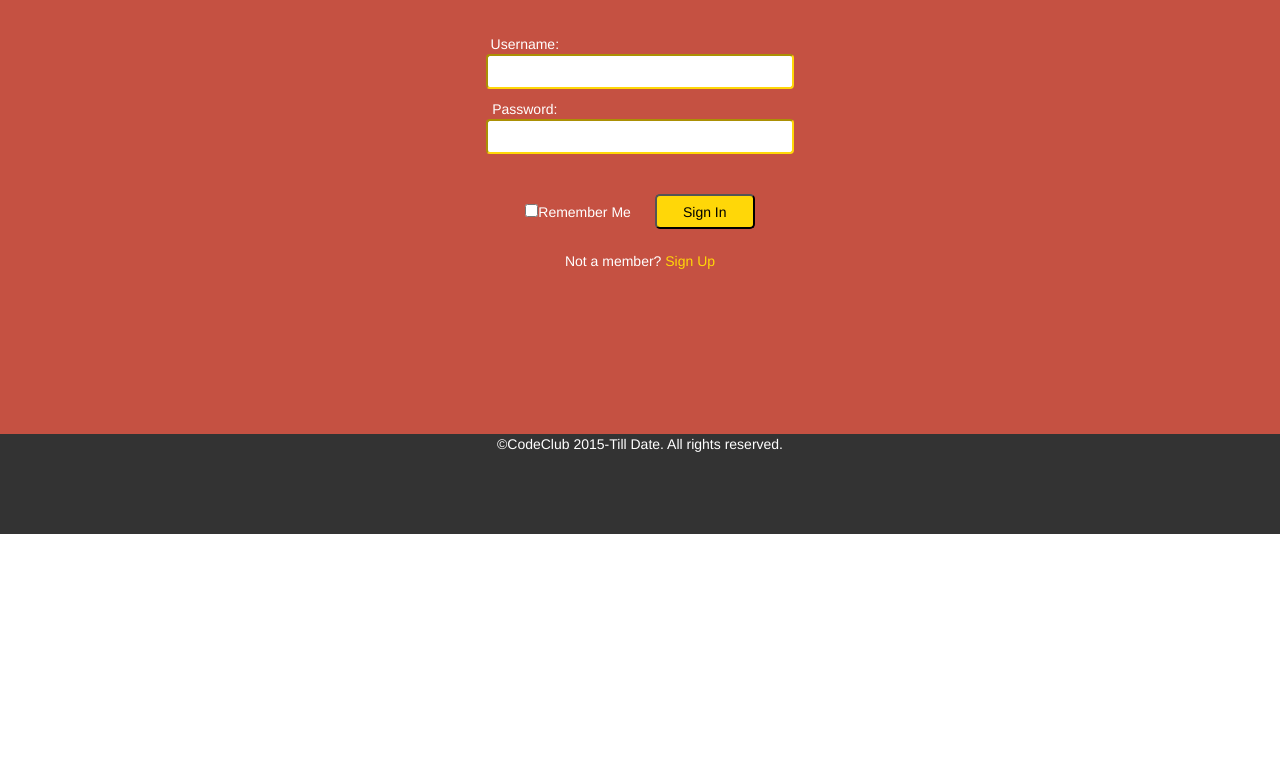
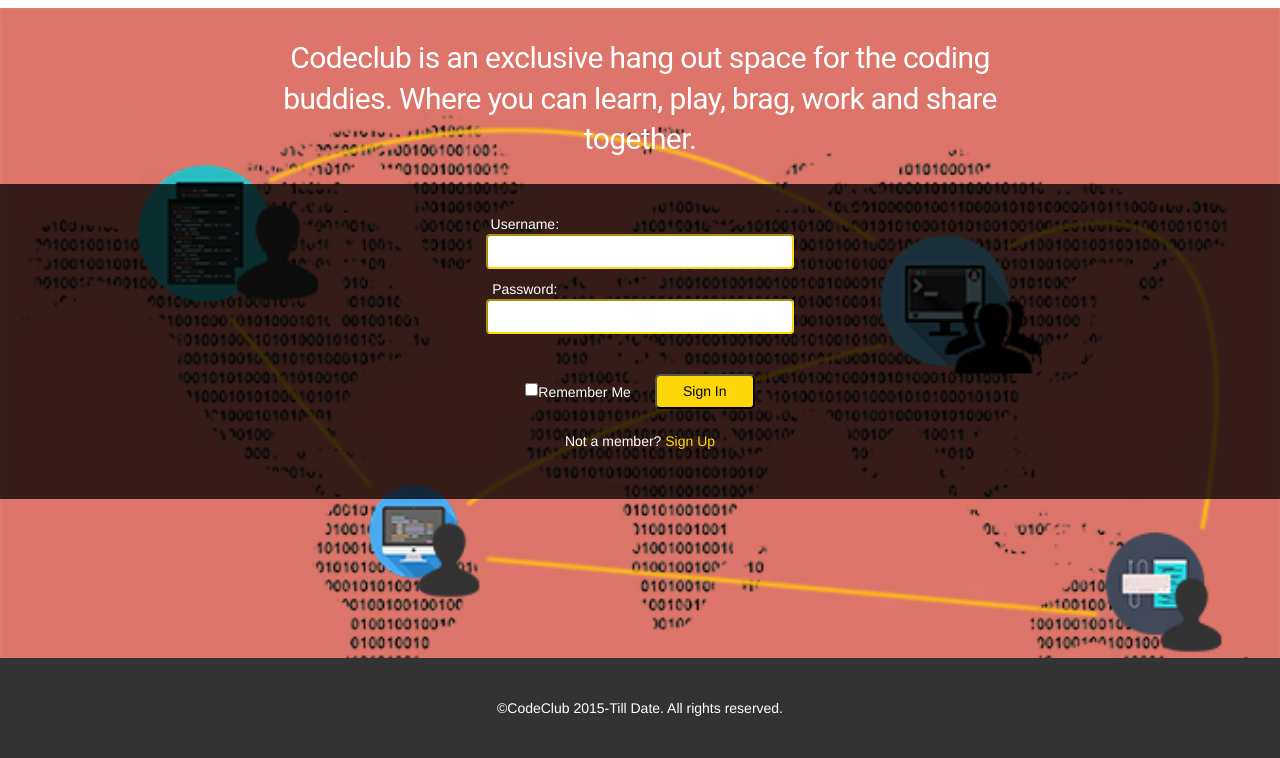
Before and after one commit to evilc0des/codeclub, a website: page index.html in a window 1280 px wide. Shown: the part 120-878 px from the top of the page. Before the commit the page ends 800 px from the top, so only its background shows below. Drawn offline with nearby package versions, Linux system fonts and the light colour scheme.

Commit message:
Login page ver0.1

```diff
--- a/css/index.css
+++ b/css/index.css
@@ -2,14 +2,28 @@
 
 .content
 {
-	height: 450px;
-	background-color:#C55142;
+	height: 650px;
+	background:url(../assets/Bg.jpg);
+	background-repeat:no-repeat;
+	background-size:cover;
+	text-align:center;
+}
+
+.hero-text
+{
+	width: 60%;
+	margin-left:20%;
+	padding-top: 30px;
+	font-size:30px;
+	color:white;
 	text-align:center;
 }
 
 .login-form
 {
-	padding-top: 50px;
+	padding-top: 30px;
+	padding-bottom:30px;
+	background-color:rgba(0,0,0,0.76);
 	color:white;
 }
 
@@ -59,4 +73,5 @@ footer
 	height: 100px;
 	text-align: center;
 	background-color:#333333;
+	padding-top: 40px;
 }
--- a/index.html
+++ b/index.html
@@ -30,6 +30,7 @@
 <img id = "site-logo" src="assets/website logo.png"/>
 </header>
 <div class="content">
+<h1 class="hero-text">Codeclub is an exclusive hang out space for the coding buddies. Where you can learn, play, brag, work and share together. </h1>
 <form class="login-form">
 <span class="Label">Username:</span><br>
   <input class="login-field" type="text" name="firstname" value="">
@@ -39,8 +40,9 @@
   <br><br>
   <input type="checkbox" name="remember">Remember Me
   <input class="login-submit" type="submit" value="Sign In">
+  <p class="signup-dialog">Not a member? <a href="#">Sign Up</a></p>
 </form>
-<p class="signup-dialog">Not a member? <a href="#">Sign Up</a></p>
+
 </div>
 <footer>
 &copy;CodeClub 2015-Till Date. All rights reserved.
```
Also changed, not shown: assets/Bg.jpg (added).
